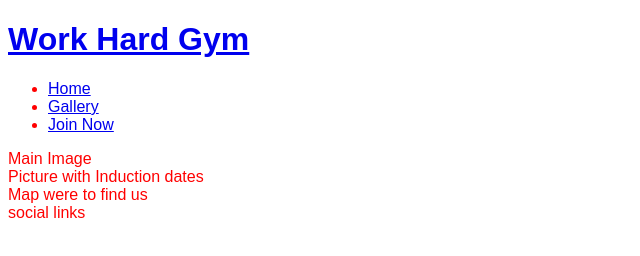
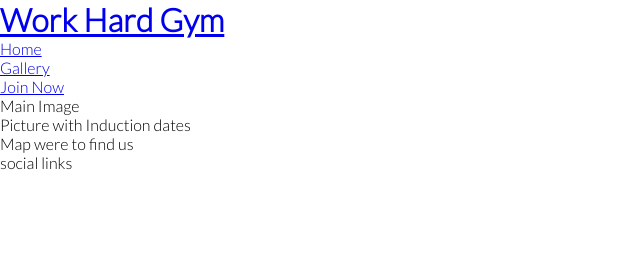
Before and after one commit to Shanbashir1/workhardgym, a plain HTML site: page index.html in a window 1280 px wide. Shown: the whole page, without its empty margins (0-640 px from the left). Drawn offline with Linux system fonts and the light colour scheme.

Commit message:
Add google fonts and remove margins, borders and pading

```diff
--- a/assets/style.css
+++ b/assets/style.css
@@ -1,5 +1,14 @@
+@import url('https://fonts.googleapis.com/css2?family=Lato:wght@300&family=PT+Serif&display=swap');
+* {
+
+    margin: 0;
+    padding: 0;
+    border: none;
+}
+
 body {
 
-    font-family: Arial;
-    color: red;
+    font-family: Lato, Arial, sans-serif;
+    font-weight: 300;
+
 }
```
